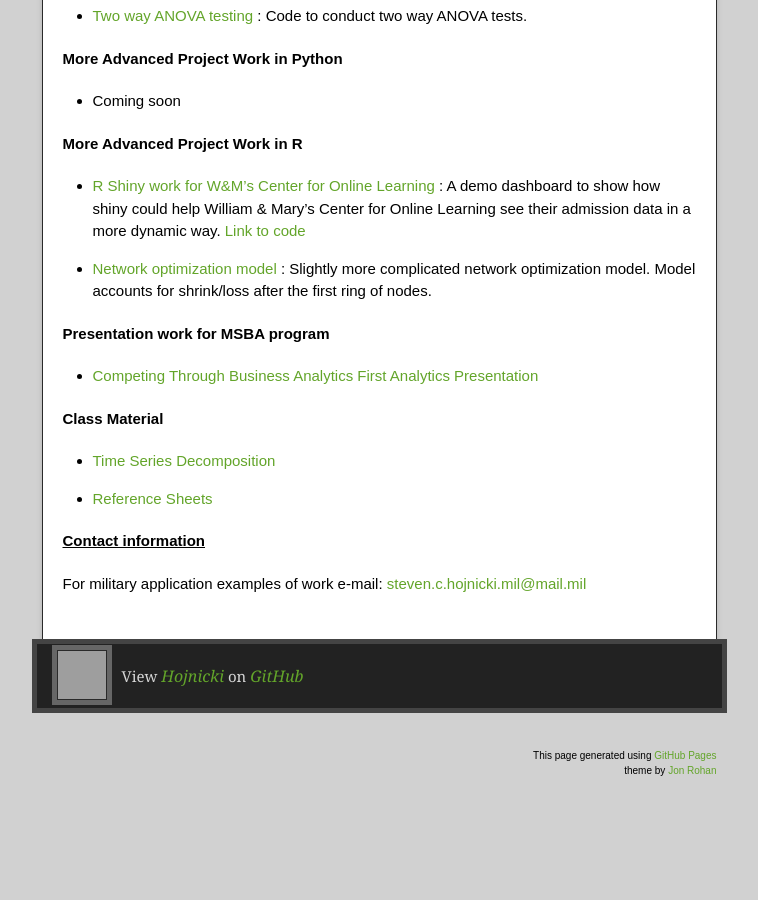
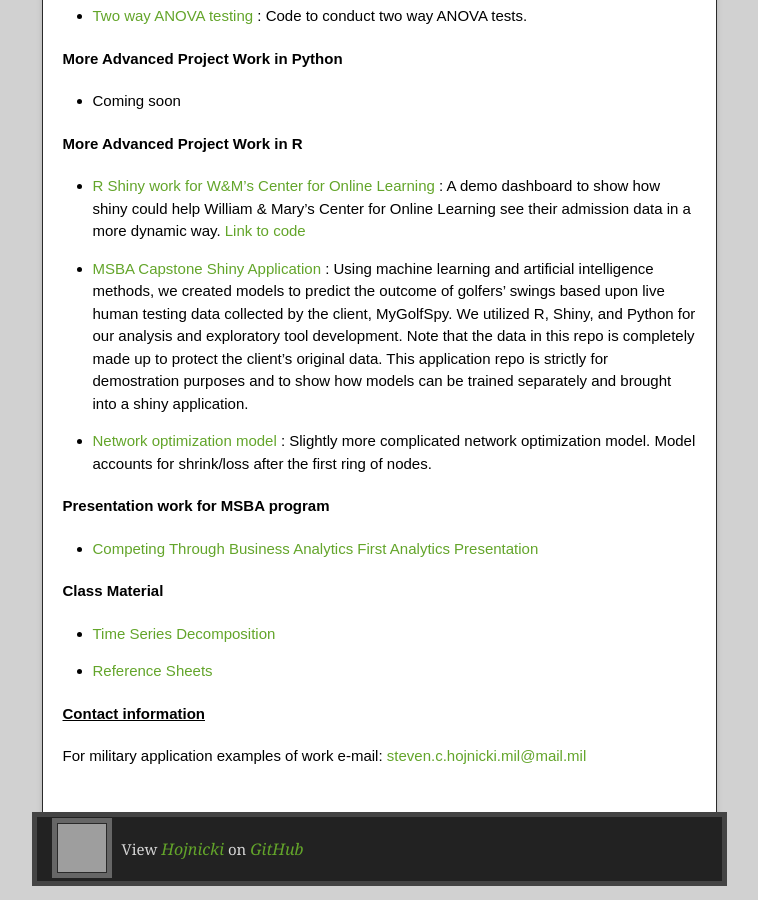
Before and after one commit to Hojnicki/hojnicki.github.io, a Jekyll site: the page built from index.md, in a window 1280 px wide and 900 px high, scrolled down 1128 px. Shown: the whole window, without its empty margins (261-1019 px from the left). Built offline with Jekyll 4.4.1, drawn with Linux system fonts in a browser that asks for light colours; our own code applies the rules of GitHub Pages for plain Markdown files; before the commit the page ends 1996 px from its top, so only the background shows below that; grey boxes are pictures that could not be loaded.

Commit message:
Update index.md

```diff
--- a/index.md
+++ b/index.md
@@ -23,6 +23,8 @@
 <b> More Advanced Project Work in R </b>
 - [R Shiny work for W&M's Center for Online Learning](https://hojnicki.shinyapps.io/WM_COL_Dashboard/) : A demo dashboard to show how shiny could help William & Mary's Center for Online Learning see their admission data in a more dynamic way. [Link to code](https://github.com/Hojnicki/hojnicki.github.io/tree/master/WM_COL_Dashboard)
 
+- [MSBA Capstone Shiny Application](https://github.com/Hojnicki/advancedcoding/tree/master/MSBAcapstone) : Using machine learning and artificial intelligence methods, we created models to predict the outcome of golfers’ swings based upon live human testing data collected by the client, MyGolfSpy. We utilized R, Shiny, and Python for our analysis and exploratory tool development. Note that the data in this repo is completely made up to protect the client's original data. This application repo is strictly for demostration purposes and to show how models can be trained separately and brought into a shiny application.
+
 - [Network optimization model](https://github.com/Hojnicki/advancedcoding/blob/master/Network_Graph.Rmd) : Slightly more complicated network optimization model. Model accounts for shrink/loss after the first ring of nodes.
 
 <b> Presentation work for MSBA program </b>
```
